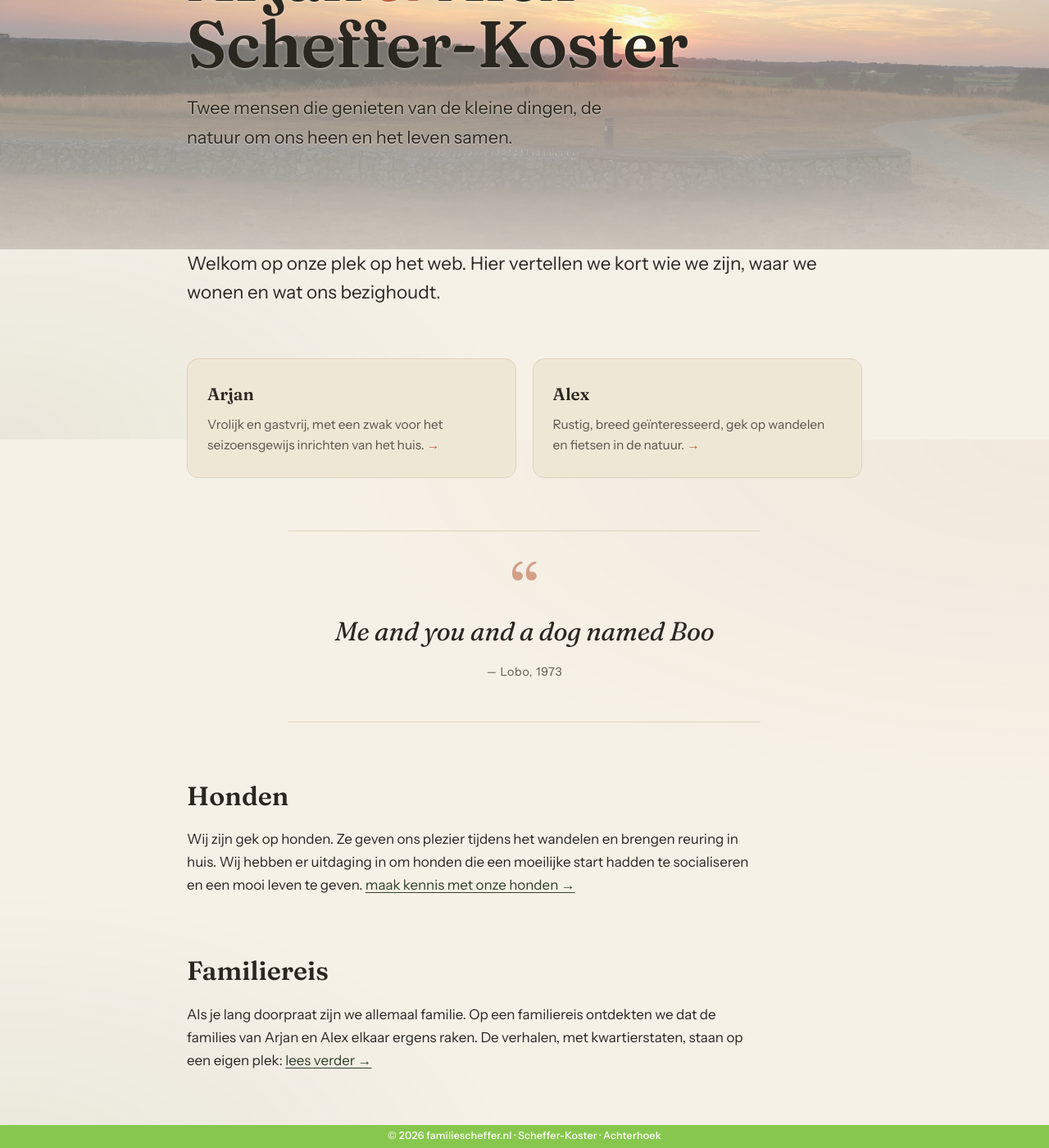
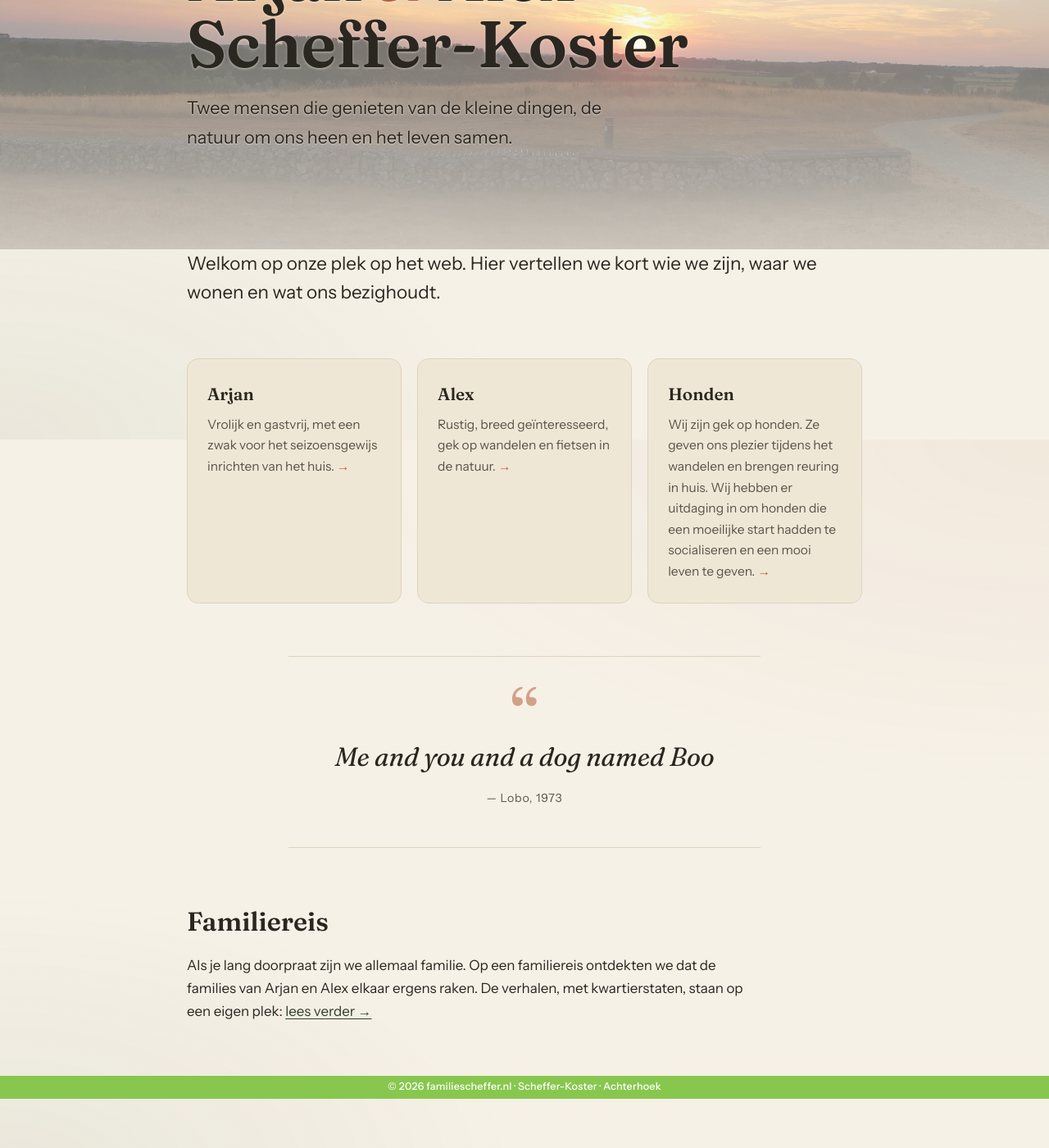
Before and after one commit to alexscheffer/familiescheffer, a Jekyll site: the page built from index.html, in a window 1280 px wide and 1400 px high, scrolled down 364 px. Shown: the whole window at 82% size. Built offline with Jekyll 4.4.1, drawn with Linux system fonts in a browser that asks for light colours; after the commit the page ends 1704 px from its top, so only the background shows below that.

Commit message:
init 2026.06.05.16.30

```diff
--- a/index.html
+++ b/index.html
@@ -35,6 +35,16 @@ description: De familiewebsite van Arjan en Alex Scheffer-Koster uit de Achterho
         <h3>Alex</h3>
         <p>Rustig, breed geïnteresseerd, gek op wandelen en fietsen in de natuur. <span class="arrow">&rarr;</span></p>
       </a>
+      <a class="card reveal" href="{{ '/honden/' | relative_url }}">
+        <h3>Honden</h3>
+        <p>
+          Wij zijn gek op honden. Ze geven ons plezier tijdens het wandelen en
+          brengen reuring in huis. Wij hebben er uitdaging in om honden die een
+          moeilijke start hadden te socialiseren en een mooi leven te geven.
+          <span class="arrow">&rarr;</span>
+          <!--<a href="{{ '/honden/' | relative_url }}">maak kennis met onze honden &rarr;</a>-->
+        </p>
+      </a>
     </div>
   </section>
 
@@ -49,16 +59,19 @@ description: De familiewebsite van Arjan en Alex Scheffer-Koster uit de Achterho
   </section>
 
   <!-- ===== HONDEN ===== -->
+  <!--
   <section class="section">
-    <h2>Honden</h2>
+    <div class="cards">
+      <h3>Honden</h3>
       <p>
         Wij zijn gek op honden. Ze geven ons plezier tijdens het wandelen en
         brengen reuring in huis. Wij hebben er uitdaging in om honden die een
         moeilijke start hadden te socialiseren en een mooi leven te geven.
         <a href="{{ '/honden/' | relative_url }}">maak kennis met onze honden &rarr;</a>
       </p>
+    </div>
   </section>
-
+  -->
   <!-- ===== FAMILIEREIS ===== -->
   <section class="section">
     <h2>Familiereis</h2>
```
Lines whose indentation alone changed are shown as unchanged.
